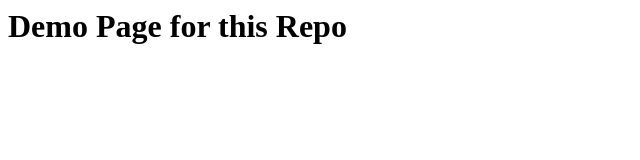
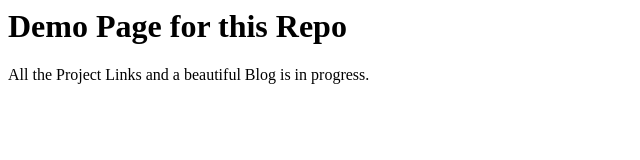
Before and after one commit to hitiksaini/js-projects, a plain HTML site: page index.html in a window 1280 px wide. Shown: the whole page, without its empty margins (0-640 px from the left). Drawn offline with Linux system fonts and the light colour scheme.

Commit message:
Update index.html

```diff
--- a/index.html
+++ b/index.html
@@ -1 +1,2 @@
 <h1> Demo Page for this Repo </h1>
+<p> All the Project Links and a beautiful Blog is in progress. <p>
```
